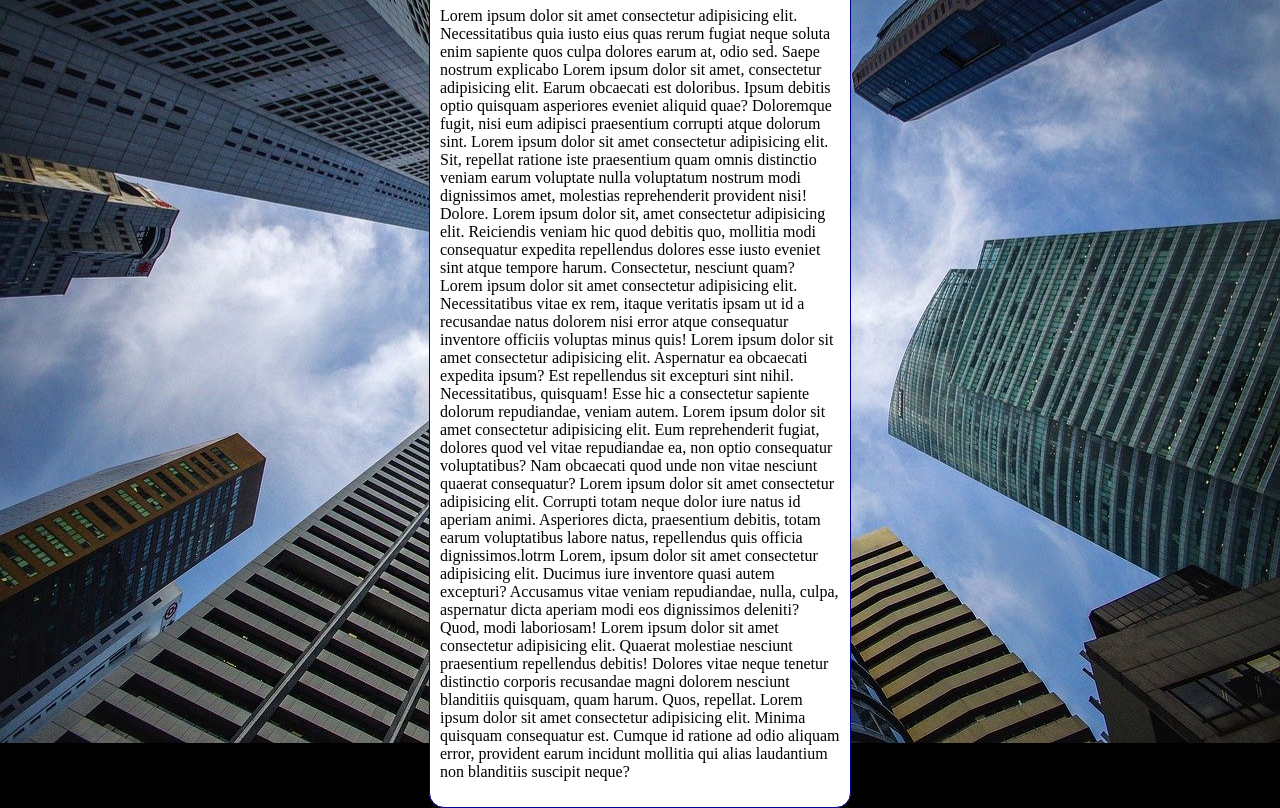
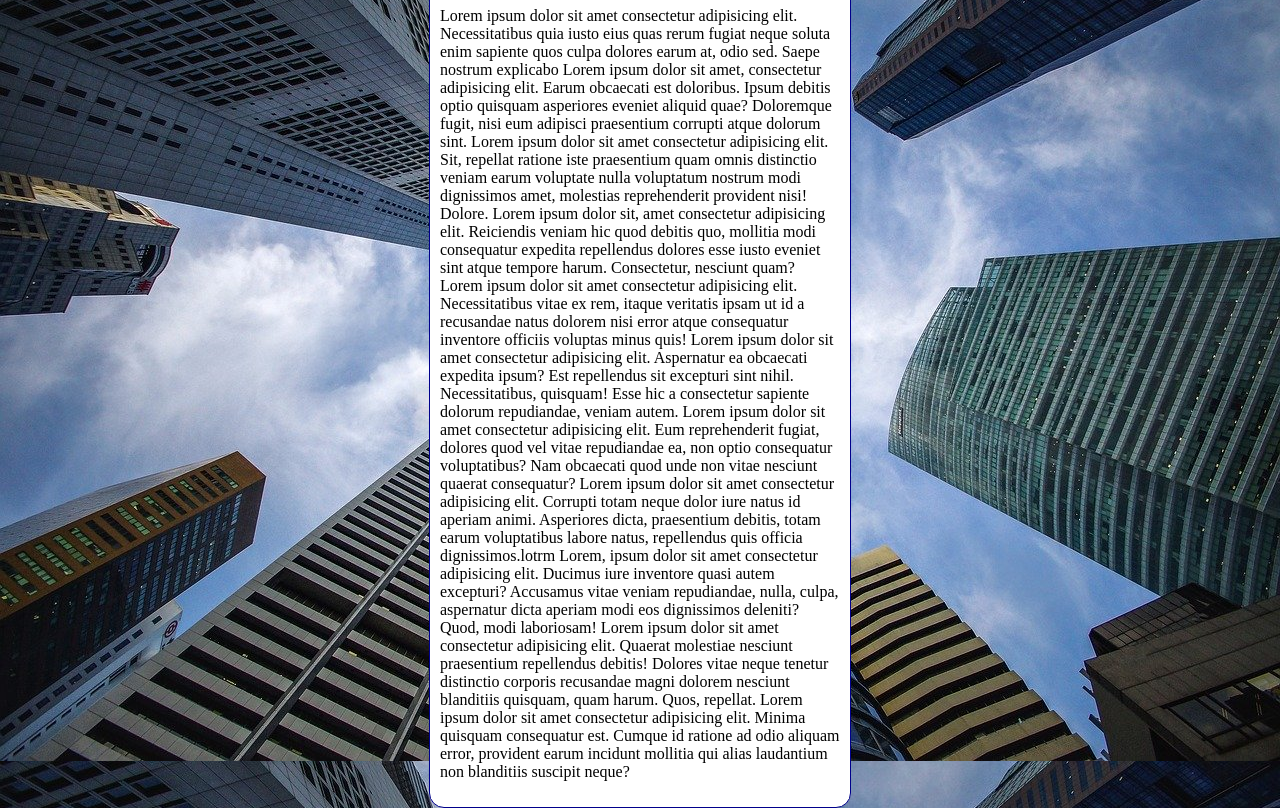
Before and after one commit to StrikeSantana/html-css, a plain HTML site: page exercicios/EX022/fundo006.html in a window 1280 px wide. Shown: the part 92-900 px from the top of the page. Drawn offline with Linux system fonts and the light colour scheme.

Commit message:
atualizei

```diff
--- a/exercicios/EX022/fundo006.html
+++ b/exercicios/EX022/fundo006.html
@@ -3,7 +3,7 @@
 <head>
     <meta charset="UTF-8">
     <meta name="viewport" content="width=, initial-scale=1.0">
-    <title>Document</title>
+    <title>Fundo fixo de tela</title>
     <style>
         body {
             height: 100vh;
@@ -12,11 +12,18 @@
             background-position: center center;
             background-repeat: no-repeat;
             background-size: cover;
+            background-attachment: fixed;
+
+            /* Shorthand - background
+                color > image > position > repeat > [size] > attachment
+            */
+
+            background: black url('imagens/wallpaper002.jpg') center center no-repeat cover fixed;
         }
 
         main {
             background-color: white;
-            width: 400px;
+            max-width: 400px;
             padding: 10px;
             margin: auto;
             border: 1px solid darkblue;
```
